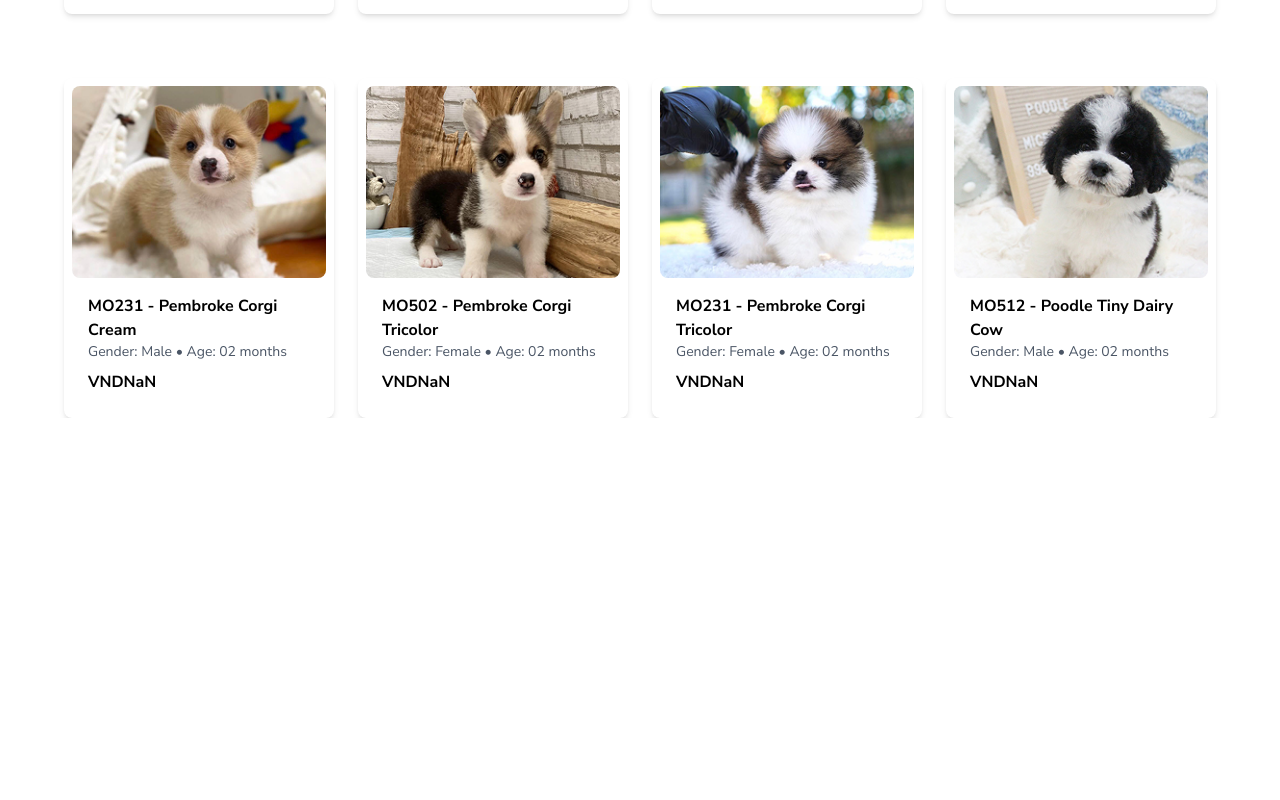
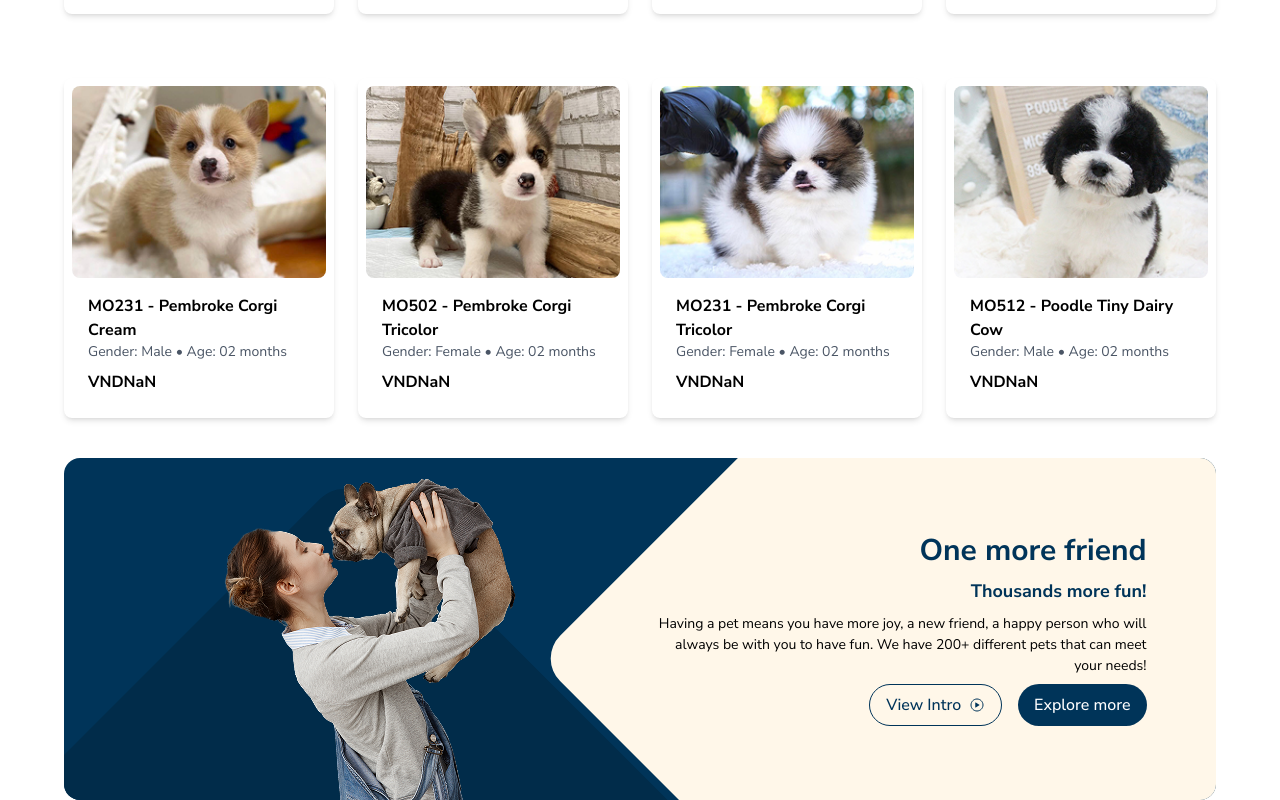
Before and after one commit to Josue-ui582/ftc-w3-josue-hounhoui, a Next.js app: page / in a window 1280 px wide. Shown: the part 1298-2098 px from the top of the page. Before the commit the page ends 1716 px from the top, so only its background shows below. Built offline with nearby package versions, Linux system fonts and the light colour scheme; no server answers.

Commit message:
feat: creating section

```diff
--- a/app/page.tsx
+++ b/app/page.tsx
@@ -2,6 +2,7 @@ import Header from "@/components/layout/header/header";
 import HeroSection from "@/components/layout/hero-section/heroSection";
 import Navbar from "@/components/layout/navbar/navbar";
 import PetList from "@/components/layout/pets/petList";
+import Section from "@/components/layout/section/section";
 
 
 export default function Home() {
@@ -25,6 +26,7 @@ export default function Home() {
         </div>
       </HeroSection>
       <PetList />
+      <Section />
     </>
   );
 }
--- /dev/null
+++ b/components/layout/section/section.tsx
@@ -0,0 +1,35 @@
+import React from "react";
+import adult from "../../../app/images/adult-girl.png"
+import Image from "next/image";
+import { Button } from "@/components/ui/button";
+import { IoPlayCircleOutline } from "react-icons/io5";
+
+export function Section () {
+    return(
+        <section className="flex justify-center items-center mt-10">
+            <div className="w-[90%] bg-[#003459] relative flex md:flex-row gap-4 overflow-hidden rounded-2xl justify-center">
+                <div className="bg-[#012c4a] rounded-4xl w-[700px] h-[500px] absolute rotate-45 z-10 left-0 top-48"></div>
+                <div className="bg-[#fff7e9] rounded-4xl w-[580px] h-[700px] absolute z-10 rotate-45 -right-16 -top-48"></div>
+                <div className="flex z-50 justify-between">
+                    <div>
+                        <Image
+                            src={adult}
+                            alt="adult girl"
+                        />
+                    </div>
+                    <div className="flex flex-col justify-center items-end w-[500px] gap-2">
+                        <h1 className="font-bold text-3xl text-[#003459]">One more friend</h1>
+                        <h4 className="font-bold text-lg text-[#003459]">Thousands more fun!</h4>
+                        <p className="text-[14px] text-end">Having a pet means you have more joy, a new friend, a happy person who will always be with you to have fun. We have 200+ different pets that can meet your needs!</p>
+                        <div className="flex gap-4">
+                            <Button variant="default" size="md">View Intro <IoPlayCircleOutline /></Button>
+                            <Button variant="darckblue" size="md">Explore more</Button>
+                        </div>
+                    </div>
+                </div>
+            </div>
+        </section>
+    )
+}
+
+export default Section;
```
Also changed, not shown: app/images/adult-girl.png (added).
